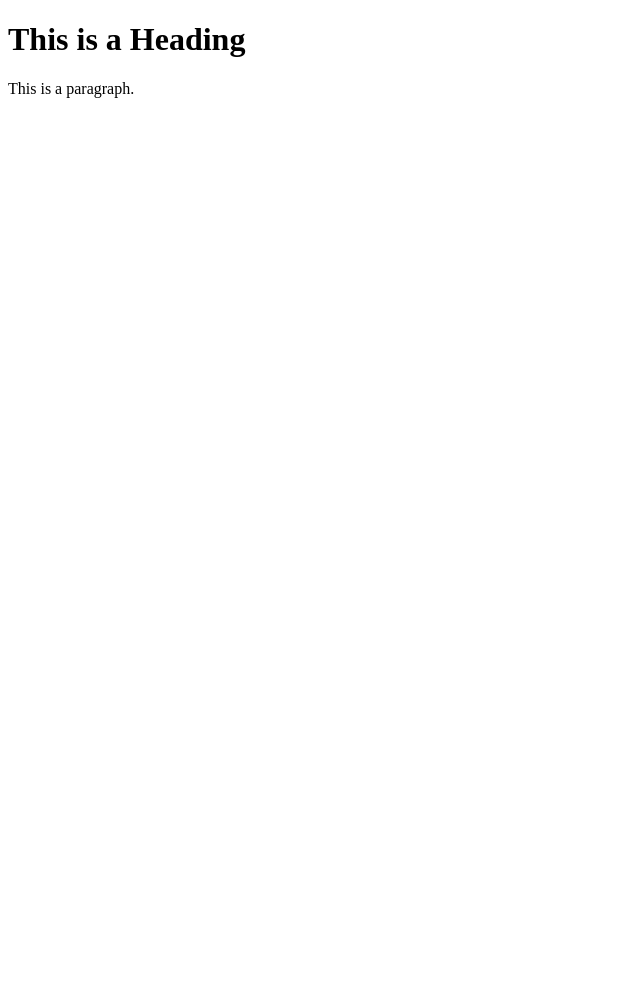
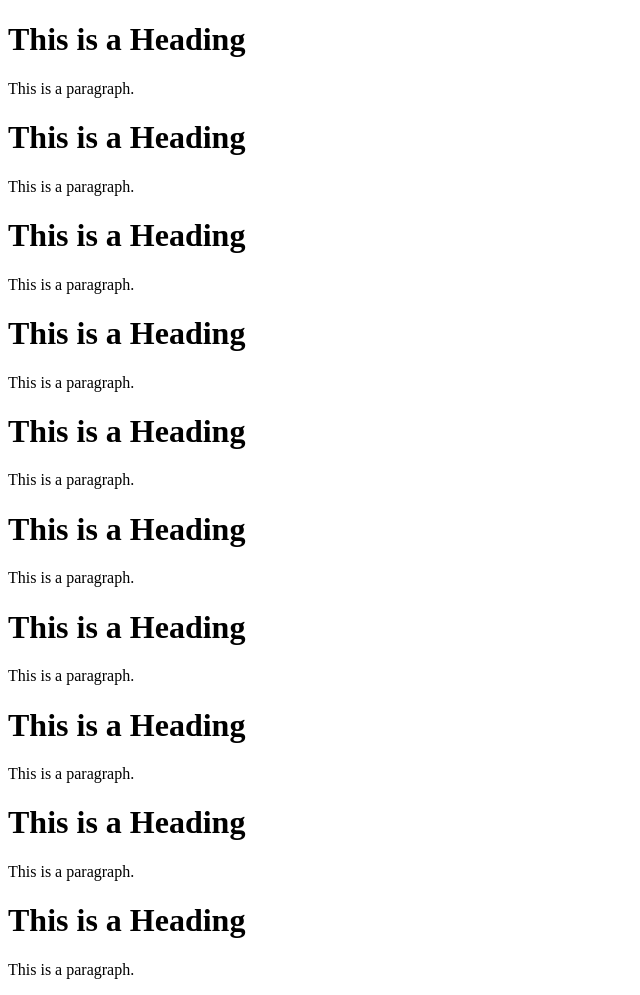
Before and after one commit to GDVenu/test, a plain HTML site: page index.html in a window 1280 px wide. Shown: the whole page, without its empty margins (0-640 px from the left). Before the commit the page ends 800 px from the top, so only its background shows below. Drawn offline with Linux system fonts and the light colour scheme.

Commit message:
Update index.html

```diff
--- a/index.html
+++ b/index.html
@@ -7,6 +7,16 @@
 
 <h1>This is a Heading</h1>
 <p>This is a paragraph.</p>
+  <h1>This is a Heading</h1>
+<p>This is a paragraph.</p><h1>This is a Heading</h1>
+<p>This is a paragraph.</p><h1>This is a Heading</h1>
+<p>This is a paragraph.</p><h1>This is a Heading</h1>
+<p>This is a paragraph.</p><h1>This is a Heading</h1>
+<p>This is a paragraph.</p><h1>This is a Heading</h1>
+<p>This is a paragraph.</p><h1>This is a Heading</h1>
+<p>This is a paragraph.</p><h1>This is a Heading</h1>
+<p>This is a paragraph.</p><h1>This is a Heading</h1>
+<p>This is a paragraph.</p>
 
 </body>
 </html>
```
